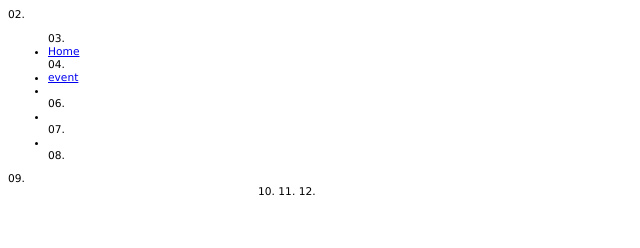
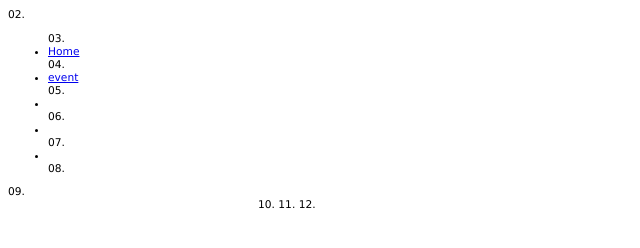
Before and after one commit to Leven-mok/Leven-mok.GitHub.io, a plain HTML site: page index.html in a window 1280 px wide. Shown: the whole page, without its empty margins (0-640 px from the left). Drawn offline with nearby package versions, Linux system fonts and the light colour scheme.

Commit message:
Update index.html

```diff
--- a/index.html
+++ b/index.html
@@ -59,6 +59,7 @@
 <li data-coords="2,2"><a href="http://Leven-mok.github.io">Home</a></li>
 04.
 <li data-coords="4,2"><a href="http://Leven-mok.github.io/event">event</a></li>
+05.
 <li data-coords="5,4"></li>
 06.
 <li data-coords="7,4"></li>
```
